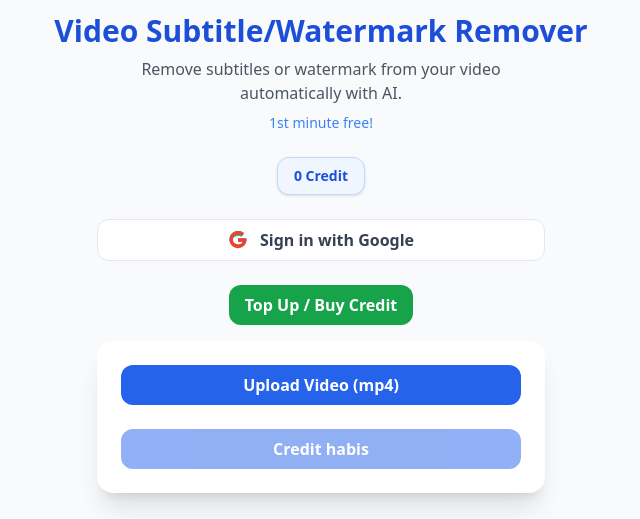
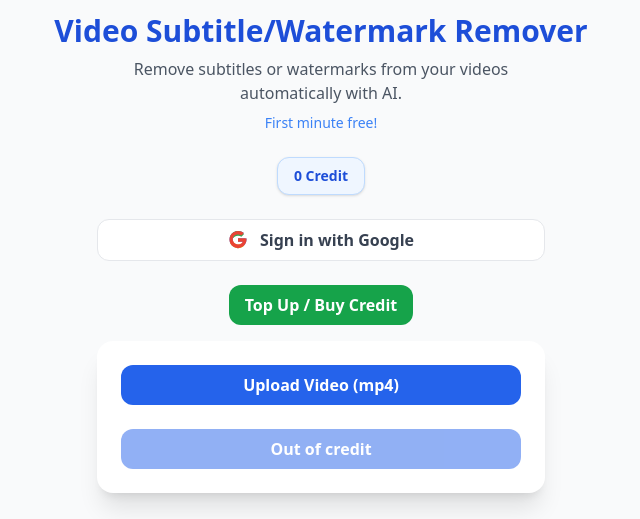
Before and after one commit to vinixapps/videditor, a Next.js app in the folder frontend/: page / in a window 1280 px wide. Shown: the part 163-682 px from the top of the page, without its empty margins (319-959 px from the left). Built offline with nearby package versions, Linux system fonts and the light colour scheme; no server answers.

Commit message:
Update index.tsx

```diff
--- a/frontend/pages/index.tsx
+++ b/frontend/pages/index.tsx
@@ -5,7 +5,7 @@ import CheckoutModal from "../components/CheckoutModal";
 import ProcessingStatus from "../components/ProcessingStatus";
 import UploadSection from "../components/UploadSection";
 
-const BACKEND_URL = process.env.NEXT_PUBLIC_API_URL || "http://localhost:5000"; // atur sesuai deploy
+const BACKEND_URL = process.env.NEXT_PUBLIC_API_URL || "http://localhost:5000";
 
 export default function Home() {
   const [user, setUser] = useState<any>(null);
@@ -35,7 +35,7 @@ export default function Home() {
 
   const handleLogin = async () => {
     setIsLoadingUser(true);
-    const email = prompt("Masukkan email Google Anda (dummy)");
+    const email = prompt("Enter your Google email (dummy)");
     if (!email) {
       setIsLoadingUser(false);
       return;
@@ -65,7 +65,7 @@ export default function Home() {
   const handleProcess = async () => {
     if (!videoFile) return;
     if (userCredit <= 0) {
-      alert("Credit kamu habis. Silakan top up dulu!");
+      alert("You don't have enough credit. Please top up first!");
       return;
     }
     setProcessing(true);
@@ -83,10 +83,10 @@ export default function Home() {
         setResultUrl(data.resultUrl.startsWith("http") ? data.resultUrl : `${BACKEND_URL}${data.resultUrl}`);
         setUserCredit((c) => c - 1);
       } else {
-        alert("Gagal proses video: " + (data.error || "Unknown error"));
+        alert("Failed to process video: " + (data.error || "Unknown error"));
       }
     } catch (err: any) {
-      alert("Error saat proses video: " + err.message);
+      alert("Error while processing video: " + err.message);
     }
     setProcessing(false);
   };
@@ -108,7 +108,7 @@ export default function Home() {
       setUserCredit((c) => c + amount);
       setShowCheckout(false);
       setPaymentProcessing(false);
-      alert(`Top up ${amount} credit berhasil!`);
+      alert(`Top up ${amount} credits successful!`);
     }, 1800);
   };
 
@@ -128,7 +128,6 @@ export default function Home() {
     <div className="min-h-screen bg-gray-50 flex flex-col items-center justify-center px-2 py-8">
       {/* Logo/Title */}
       <div className="mb-6 text-center flex flex-col items-center">
-        {/* Kecilkan logo supaya nggak terlalu besar */}
         <div className="w-20 h-20 flex items-center justify-center mb-2">
           <img
             src="/logo.png"
@@ -142,14 +141,14 @@ export default function Home() {
           Video Subtitle/Watermark Remover
         </h1>
         <p className="text-gray-600 max-w-md mx-auto">
-          Remove subtitles or watermark from your video automatically with AI.
+          Remove subtitles or watermarks from your videos automatically with AI.
           <span className="block text-sm text-blue-500 mt-2">
-            1st minute free!
+            First minute free!
           </span>
         </p>
       </div>
 
-      {/* Info Credit + Login/Logout */}
+      {/* Credit Info + Login/Logout */}
       <div className="w-full max-w-md flex flex-col gap-2 items-center mb-3">
         <CreditInfo credits={userCredit} isLoading={isLoadingUser} />
         {user ? (
@@ -173,7 +172,7 @@ export default function Home() {
         )}
       </div>
 
-      {/* Tombol Top Up */}
+      {/* Top Up Button */}
       <button
         className="mb-4 bg-green-600 hover:bg-green-700 text-white font-semibold px-4 py-2 rounded-xl"
         onClick={() => setShowCheckout(true)}
@@ -182,7 +181,7 @@ export default function Home() {
         Top Up / Buy Credit
       </button>
 
-      {/* Modal Checkout */}
+      {/* Checkout Modal */}
       <CheckoutModal
         open={showCheckout}
         onClose={() => setShowCheckout(false)}
@@ -200,7 +199,7 @@ export default function Home() {
 
         <ProcessingStatus
           show={processing}
-          text="Sedang memproses video kamu..."
+          text="Processing your video..."
         />
 
         <button
@@ -211,11 +210,11 @@ export default function Home() {
           {processing
             ? "Processing..."
             : userCredit <= 0
-            ? "Credit habis"
+            ? "Out of credit"
             : "Remove Subtitle/Watermark"}
         </button>
 
-        {/* Hasil */}
+        {/* Result */}
         {resultUrl && (
           <div className="mt-4">
             <label className="text-sm text-gray-600 font-medium">Result:</label>
```
